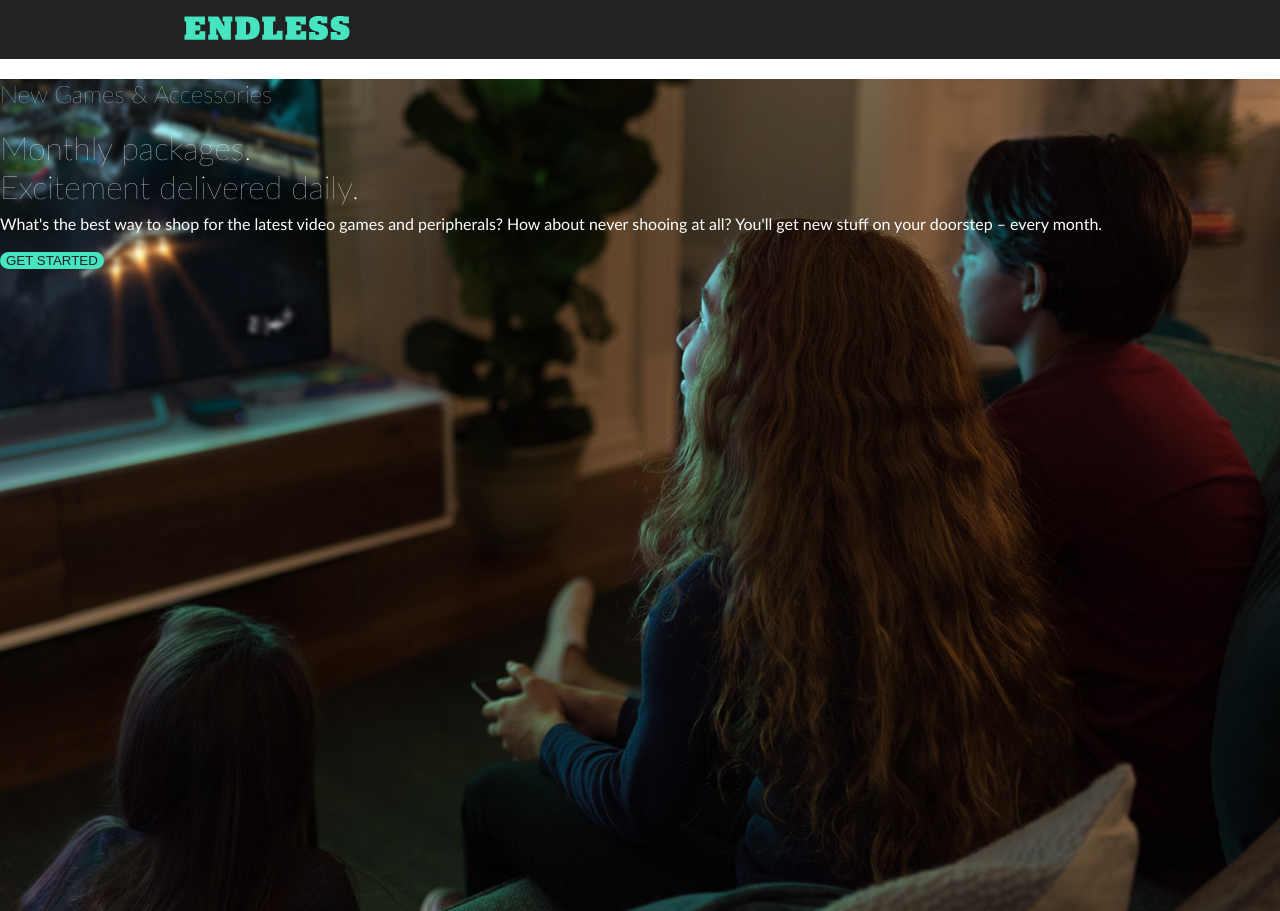
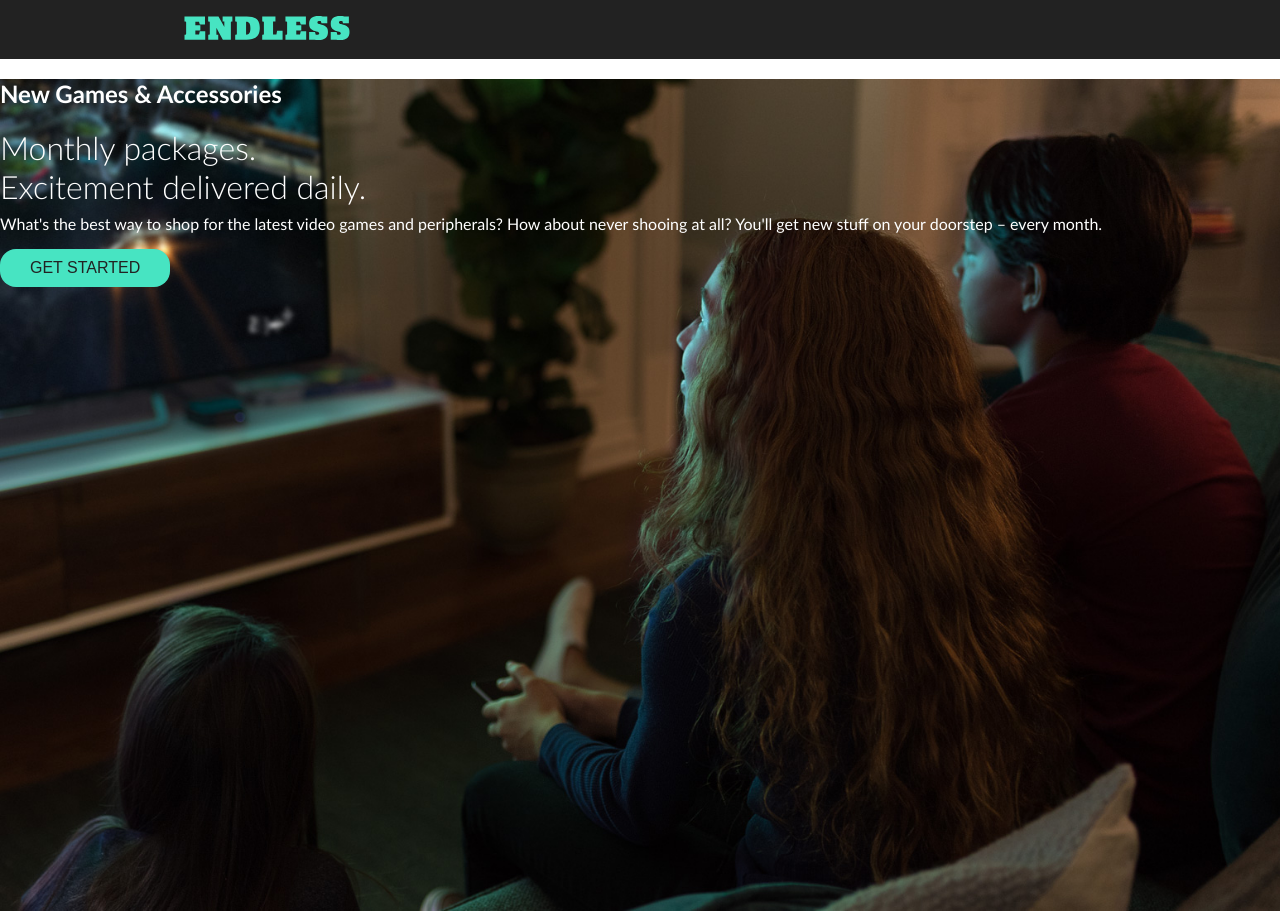
Before and after one commit to Ryan-T-Case/endless, a React (Create React App) app: page / in a window 1280 px wide. Built offline with nearby package versions, Linux system fonts and the light colour scheme; no server answers.

Commit message:
Updated button styles

```diff
--- a/src/components/Banner/index.css
+++ b/src/components/Banner/index.css
@@ -11,9 +11,8 @@
     box-sizing: border-box;
 }
 
-.top-heading,
 .main-heading {
-    font-weight: 100;
+    font-weight: 300;
 }
 
 .main-heading {
@@ -34,18 +33,17 @@
 
     .top-heading {
         font-size: 1rem;
-        line-height: 1.5rem;
         margin-top: 0;
         margin-bottom: 0.5rem;
     }
 
     .main-heading {
         font-size: 1.5rem;
+        letter-spacing: 0.24px;
     }
 
     .paragraph {
         font-size: 0.75rem;
-        padding-right: 2%;
         margin-bottom: 1rem;
     }
 }
--- a/src/components/Button/index.css
+++ b/src/components/Button/index.css
@@ -3,6 +3,8 @@
     color: #222222;
     border: none;
     border-radius: 16px;
+    font-size: 1rem;
+    padding: 10px 30px;
 }
 
 .button-primary:hover {
@@ -11,18 +13,11 @@
 }
 
 .button-primary:active {
-    background-color: #e44769;
+    background-color: #98a8ae;
     color: #222222;
 }
 
 .button-primary:focus {
     outline: none;
-    box-shadow: 0 0 0 2pt #222222;
+    box-shadow: 0 0 0 1px #222222, 0 0 0 2px #ffffff;
 }
-
-@media screen and (max-width: 520px) {
-    .button-primary {
-        font-size: 1rem;
-        padding: 10px 30px;
-    }
-}
```
